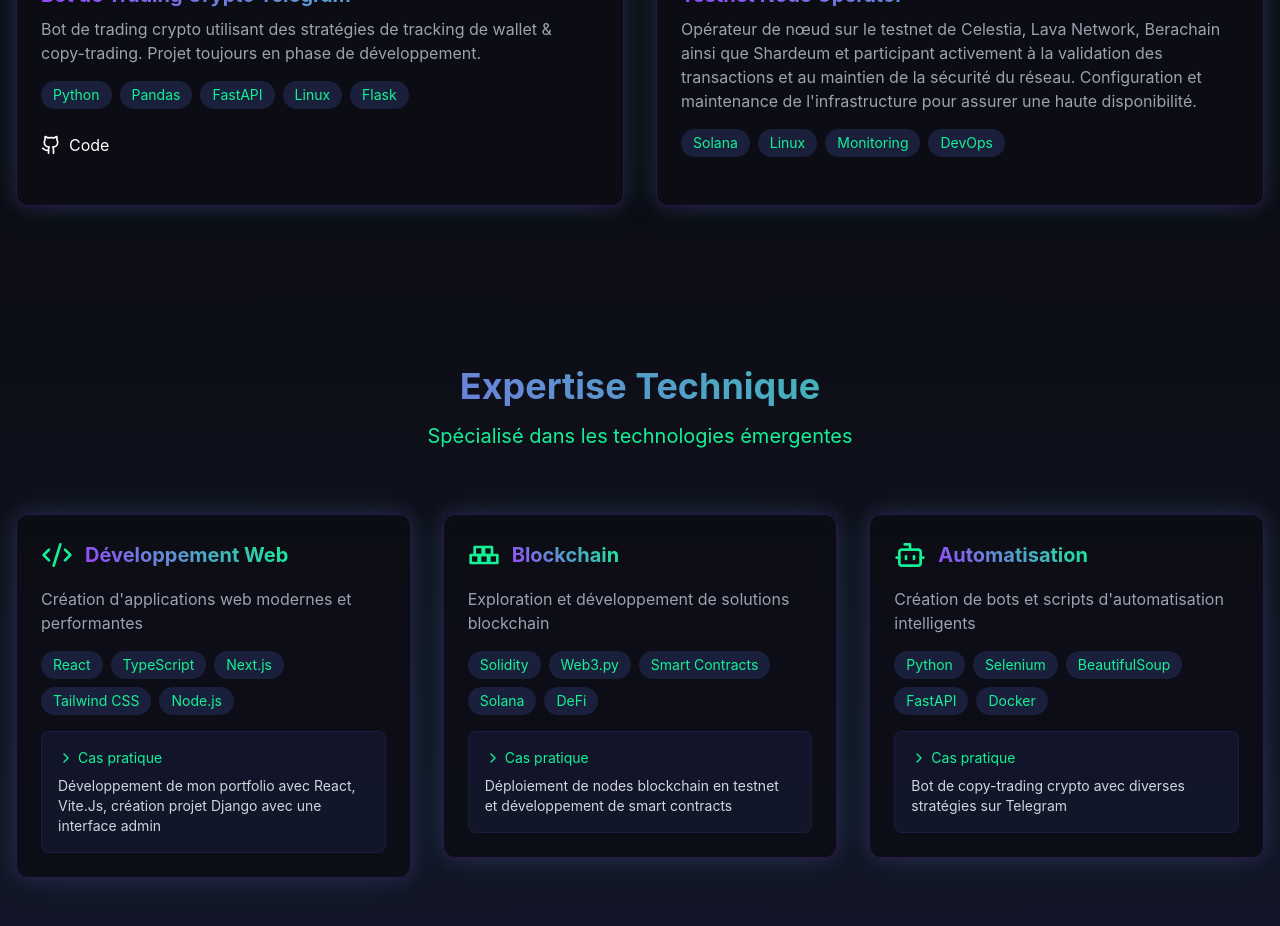
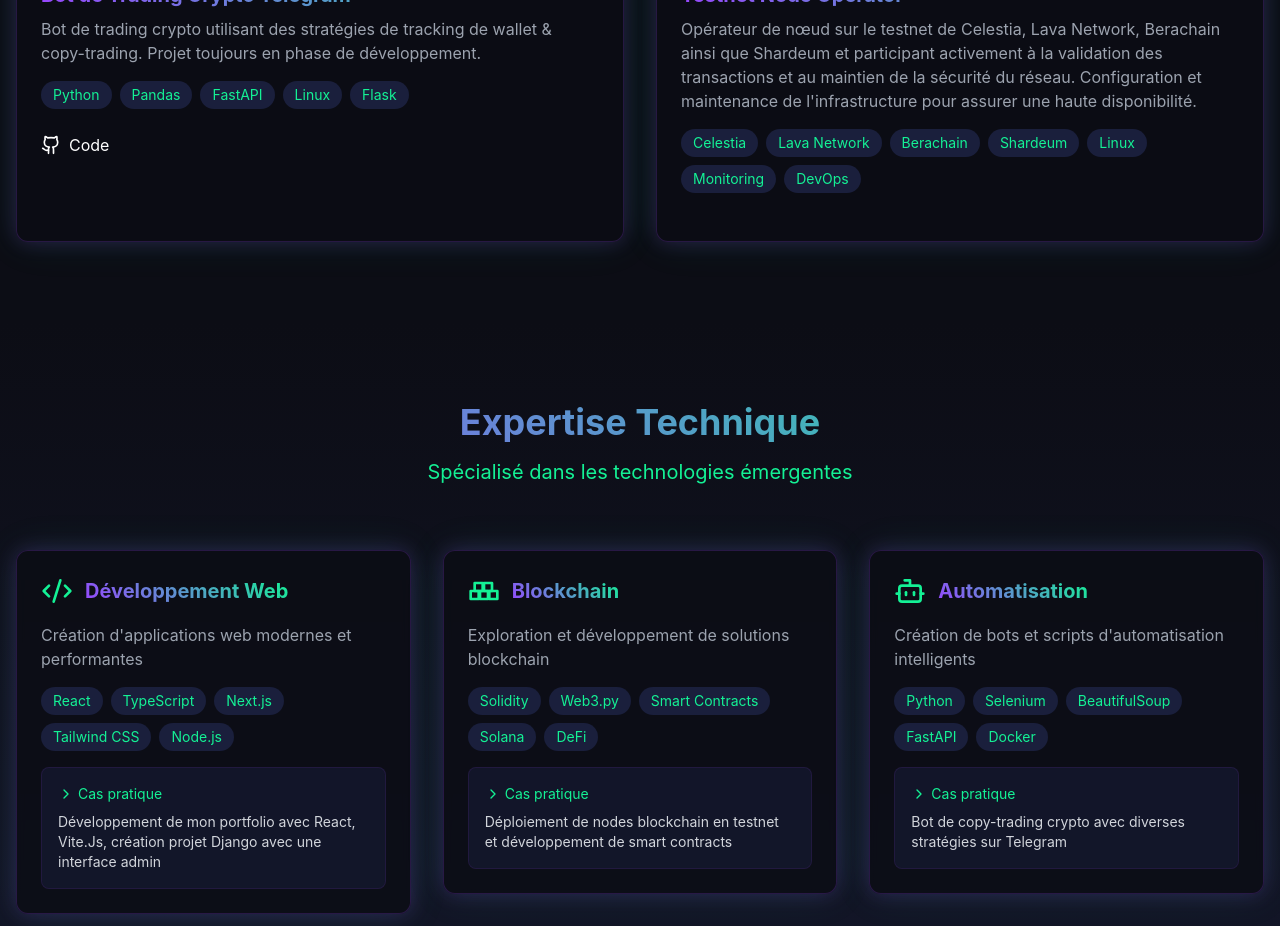
Before and after one commit to gelsoninho/portfolio, a React (Vite) app: page / in a window 1280 px wide. Shown: the part 1860-2786 px from the top of the page. Built offline with nearby package versions, Linux system fonts and the light colour scheme.

Commit message:
Update Projects.tsx

```diff
--- a/src/components/Projects.tsx
+++ b/src/components/Projects.tsx
@@ -25,7 +25,7 @@
     title: "Testnet Node Operator",
     description: "Opérateur de nœud sur le testnet de Celestia, Lava Network, Berachain ainsi que Shardeum et participant activement à la validation des transactions et au maintien de la sécurité du réseau. Configuration et maintenance de l'infrastructure pour assurer une haute disponibilité.",
     image: "https://images.unsplash.com/photo-1639762681485-074b7f938ba0?auto=format&fit=crop&w=800&q=80",
-    technologies: ["Solana", "Linux", "Monitoring", "DevOps"],
+    technologies: ["Celestia","Lava Network", "Berachain", "Shardeum", "Linux", "Monitoring", "DevOps"],
     icon: Bot
   }
 ];
```
